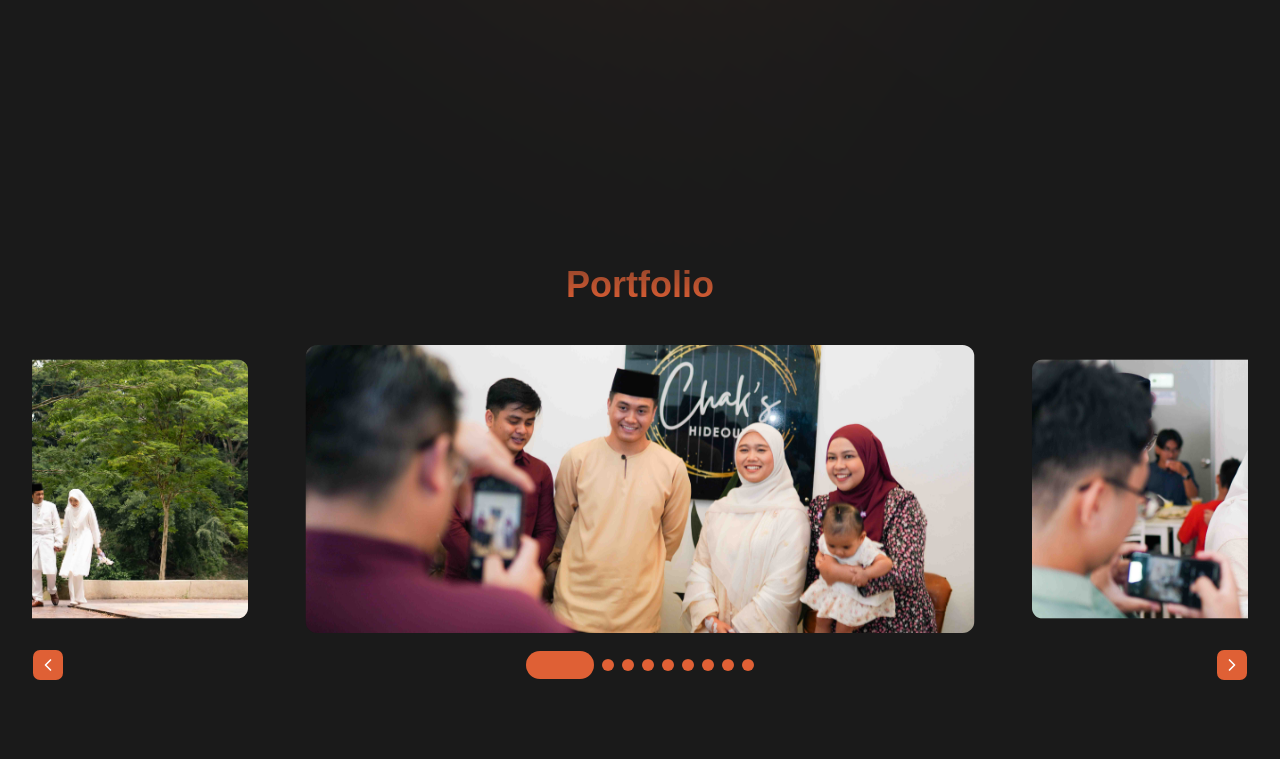
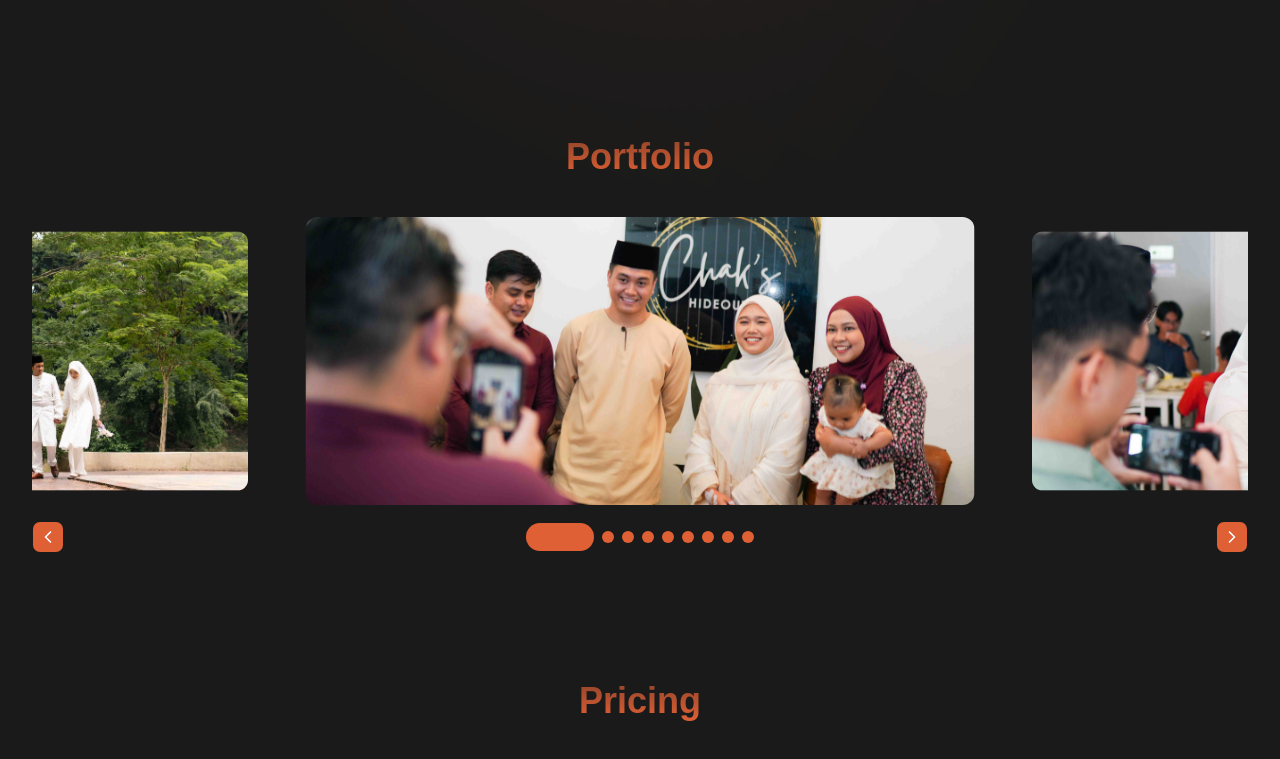
Before and after one commit to mfitrie/photographer-web, a Next.js app: page / in a window 1280 px wide. Shown: the part 720-1479 px from the top of the page. Built offline with nearby package versions, Linux system fonts and the light colour scheme.

Commit message:
feat: update style portfolio

```diff
--- a/src/components/Portfolio.tsx
+++ b/src/components/Portfolio.tsx
@@ -8,7 +8,6 @@ export default function Portfolio() {
     return (
         <section
             id="portfolio"
-            className="container py-24 sm:py-32"
         >
             <h2 className="text-3xl md:text-4xl font-bold text-center mb-10">
                 <span className="bg-gradient-to-b from-primary/60 to-primary text-transparent bg-clip-text">Portfolio</span>
```
